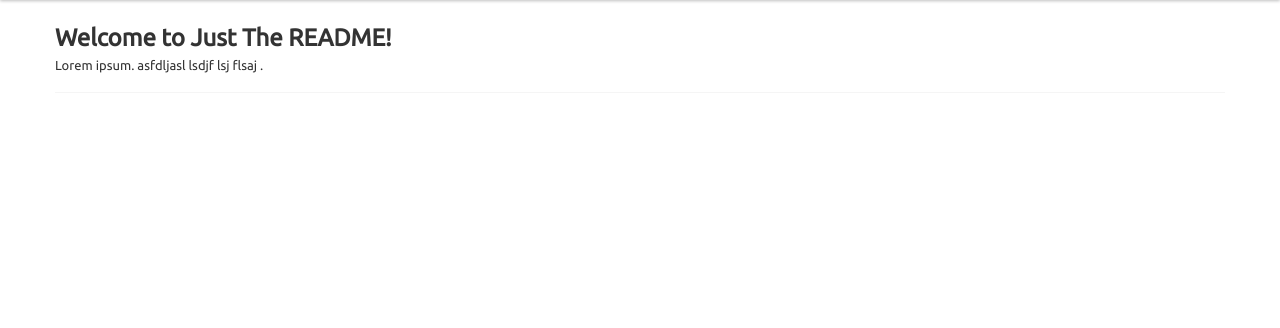
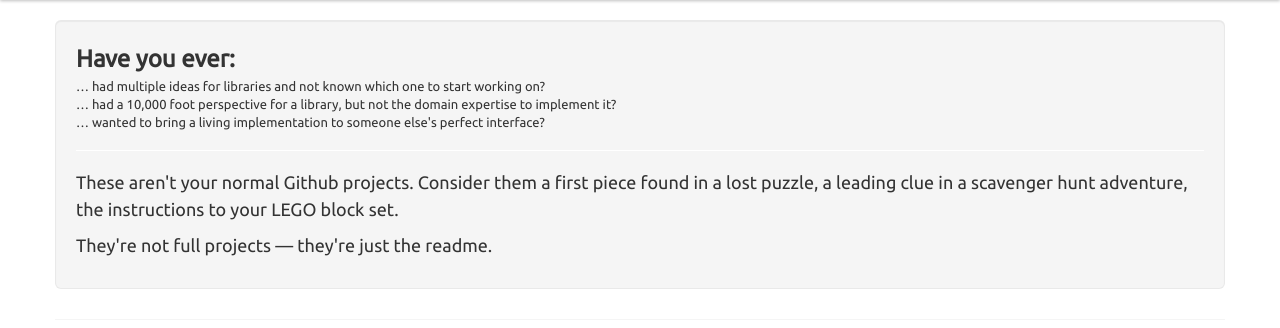
Before and after one commit to spulec/justthereadme, a Django app: template justthereadme/templates/index.html in a window 1280 px wide. Shown: the part 40-368 px from the top of the page. Run offline with Django 3.2, Linux system fonts and the light colour scheme; the template is opened without the code that fills it, so the values that code supplies are empty; some libraries are stand-ins or nearby versions.

```diff
--- a/justthereadme/settings/__init__.py
+++ b/justthereadme/settings/__init__.py
@@ -69,6 +69,12 @@ AWS_ACCESS_KEY_ID = os.environ.get('AWS_ACCESS_KEY_ID', '')
 AWS_SECRET_ACCESS_KEY = os.environ.get('AWS_SECRET_ACCESS_KEY', '')
 AWS_BUCKET_NAME = 'justthereadme'
 SENTRY_DSN = os.environ.get('SENTRY_DSN', '')
+
+CACHES = {
+    'default': {
+        'BACKEND': 'django_pylibmc.memcached.PyLibMCCache'
+    }
+}
 
 # List of callables that know how to import templates from various sources.
 TEMPLATE_LOADERS = (
--- a/justthereadme/settings/local_settings.py
+++ b/justthereadme/settings/local_settings.py
@@ -12,3 +12,9 @@ DATABASES = {
         'PORT': '',
     }
 }
+
+CACHES = {
+    'default': {
+        'BACKEND': 'django.core.cache.backends.locmem.LocMemCache',
+    }
+}
--- a/justthereadme/templates/base.html
+++ b/justthereadme/templates/base.html
@@ -135,7 +135,7 @@
           <script>
               $(document).ready(function() {
                   var user_image = Gravatar.get_gravatar("{{ user.email }}", 16);
-                  $('.icon-user').replaceWith('<img src="' + user_image + '" />');
+                  $('.icon-user').first().replaceWith('<img src="' + user_image + '" />');
               });
           </script>
       {% endif %}
--- a/justthereadme/templates/index.html
+++ b/justthereadme/templates/index.html
@@ -1,10 +1,21 @@
 {% extends "base.html" %}
 
 {% block content %}
-  <h2>Welcome to Just The README!</h2>
-  <p>
-    Lorem ipsum. asfdljasl lsdjf lsj flsaj .
-  </p>
+  <div class="hero-unit">
+      <h2>Have you ever:</h2>
+        <ul class="unstyled">
+            <li>&#x2026; had multiple ideas for libraries and not known which one to start working on?</li>
+            <li>&#x2026; had a 10,000 foot perspective for a library, but not the domain expertise to implement it?</li>
+            <li>&#x2026; wanted to bring a living implementation to someone else's perfect interface?</li>
+        </ul>
+      <hr />
+      <p>
+        These aren't your normal Github projects. Consider them a first piece found in a lost puzzle, a leading clue in a scavenger hunt adventure, the instructions to your LEGO block set.
+      </p>
+      <p>
+        They're not full projects — they're just the readme.
+      </p>
+  </div>
   <hr>
   {% for repo in repos %}
   <div class="hero-unit">
--- a/requirements.txt
+++ b/requirements.txt
@@ -8,12 +8,14 @@ celery==2.5.5
 dj-database-url==0.2.1
 django-celery==2.5.5
 django-social-auth==0.7.0
+django-pylibmc-sasl==0.2.4
 docutils==0.9.1
 gunicorn==0.14.5
 httplib2==0.7.4
 kombu==2.2.0
 oauth2==1.5.211
 psycopg2==2.4.5
+pylibmc==1.2.2
 python-dateutil==1.5
 python-openid==2.2.5
 raven==2.0.1
```
